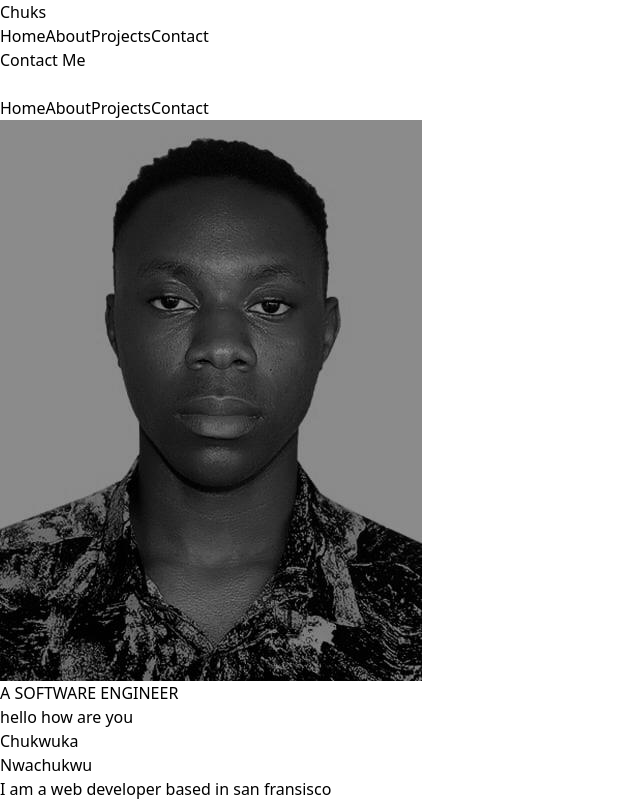
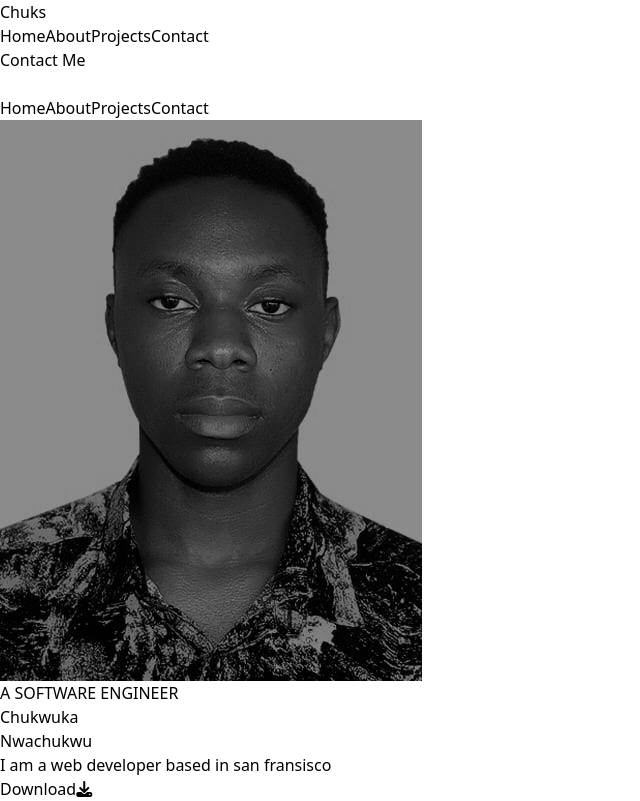
Before and after one commit to nwachukwuchukwuka/my-portfolio, a React (Vite) app: page / in a window 1280 px wide. Shown: the top 801 px of the page, without its empty margins (0-640 px from the left). Built offline with nearby package versions, Linux system fonts and the light colour scheme.

Commit message:
changes to the navbar para

```diff
--- a/src/components/ui-cards/Hero.jsx
+++ b/src/components/ui-cards/Hero.jsx
@@ -10,7 +10,7 @@ const Hero = () => {
             <img className="w-[230px] h-[230px] rounded-tl-[40px] md:rounded-tl-3xl rounded-br-3xl mr-[20px] ml-[15px] pt-[15px] md:pt-0" src={myPics} alt="my-image" />
             <div className="ml-[10px] mt-[25px]">
                 <p className="text-[14px] text-[#7A7A7A;]">A SOFTWARE ENGINEER</p>
-                <p>hello how are you</p>
+
                 <h1 className="text-[30px] font-semibold"> Chukwuka  <br /> Nwachukwu </h1>
                 <p className="text-[#7A7A7A]">I am a web developer based in san fransisco</p>
                 <div className='flex justify-end mt-[10px] md:mt-o'>
```
